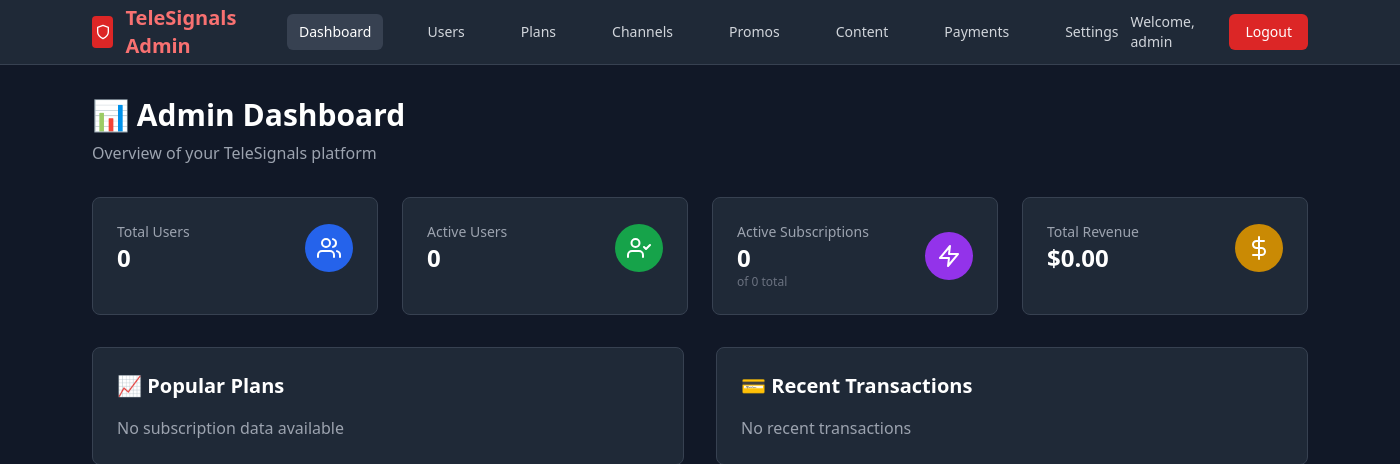
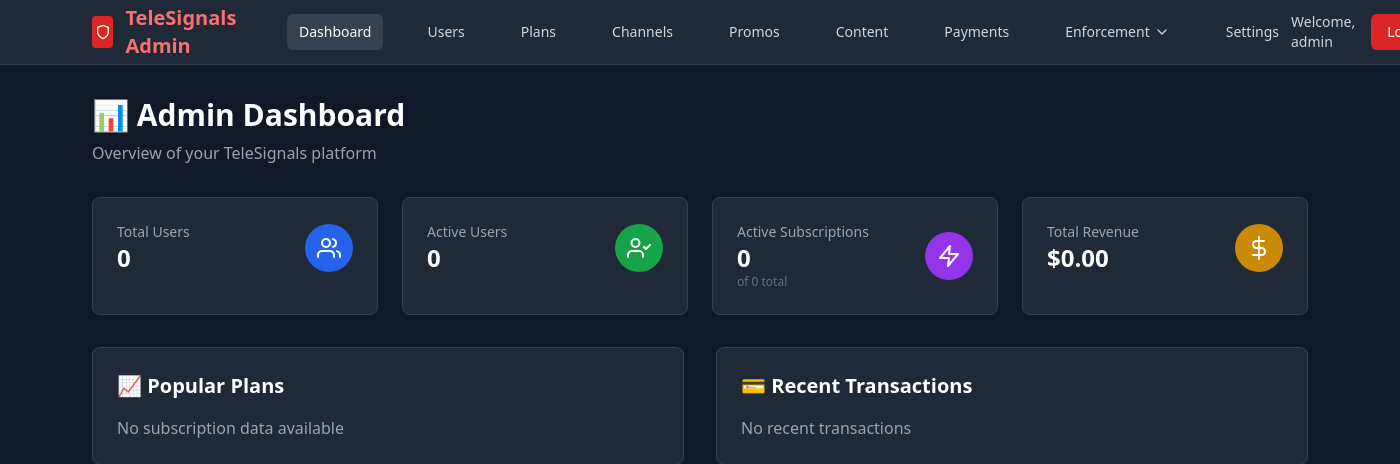
Before and after one commit to TelxFWD/MobileSpeedster, a Flask app: page /admin in a window 1400 px wide; the page is wider, and only the part inside the window is pictured. Shown: the top 464 px of that part. Run offline with Flask 3, Linux system fonts and the light colour scheme; a user stored in the database is signed in; some libraries are stand-ins or nearby versions.

Commit message:
Add automated system to manage user access and enhance admin controls
Implements enforcement_bot.py and adds admin panel pages for user management.

Replit-Commit-Author: Agent
Replit-Commit-Session-Id: 60ea2dd7-f1bb-418f-90ff-b288a394cf04
Replit-Commit-Screenshot-Url: https://storage.googleapis.com/screenshot-production-us-central1/a494f73d-4702-44d4-b739-6af85d3b9a70/f2859ae2-2304-4c33-b1c1-76c367fbf090.jpg

```diff
--- a/app.py
+++ b/app.py
@@ -65,3 +65,16 @@ def start_bot_background():
 # Start bot in background thread
 bot_thread = threading.Thread(target=start_bot_background, daemon=True)
 bot_thread.start()
+
+# Start enforcement bot in background
+def start_enforcement_bot_background():
+    """Start enforcement bot service in background"""
+    try:
+        from enforcement_bot import run_enforcement_bot_background
+        run_enforcement_bot_background()
+    except Exception as e:
+        logging.error(f"Failed to start enforcement bot: {e}")
+
+# Start enforcement bot in background thread
+enforcement_thread = threading.Thread(target=start_enforcement_bot_background, daemon=True)
+enforcement_thread.start()
--- a/templates/admin/dashboard.html
+++ b/templates/admin/dashboard.html
@@ -65,6 +65,34 @@
                         <a href="{{ url_for('admin_payments') }}" class="text-gray-300 hover:text-white px-3 py-2 rounded-md text-sm font-medium">
                             Payments
                         </a>
+                        <!-- Enforcement Bot Dropdown -->
+                        <div class="relative" x-data="{ open: false }">
+                            <button @click="open = !open" class="text-gray-300 hover:text-white px-3 py-2 rounded-md text-sm font-medium flex items-center">
+                                Enforcement
+                                <i data-feather="chevron-down" class="w-4 h-4 ml-1"></i>
+                            </button>
+                            <div x-show="open" @click.away="open = false"
+                                 x-transition:enter="transition ease-out duration-100"
+                                 x-transition:enter-start="transform opacity-0 scale-95"
+                                 x-transition:enter-end="transform opacity-100 scale-100"
+                                 x-transition:leave="transition ease-in duration-75"
+                                 x-transition:leave-start="transform opacity-100 scale-100"
+                                 x-transition:leave-end="transform opacity-0 scale-95"
+                                 class="absolute right-0 mt-2 w-56 bg-gray-800 border border-gray-600 rounded-md shadow-lg z-50">
+                                <a href="{{ url_for('admin_enforcement_status') }}" class="block px-4 py-2 text-sm text-gray-300 hover:bg-gray-700">
+                                    Bot Status
+                                </a>
+                                <a href="{{ url_for('admin_user_ban_control') }}" class="block px-4 py-2 text-sm text-gray-300 hover:bg-gray-700">
+                                    Ban Control
+                                </a>
+                                <a href="{{ url_for('admin_manual_subscription') }}" class="block px-4 py-2 text-sm text-gray-300 hover:bg-gray-700">
+                                    Manual Subscription
+                                </a>
+                                <a href="{{ url_for('admin_bot_logs') }}" class="block px-4 py-2 text-sm text-gray-300 hover:bg-gray-700">
+                                    Bot Logs
+                                </a>
+                            </div>
+                        </div>
                         <a href="{{ url_for('admin_settings') }}" class="text-gray-300 hover:text-white px-3 py-2 rounded-md text-sm font-medium">
                             Settings
                         </a>
```
